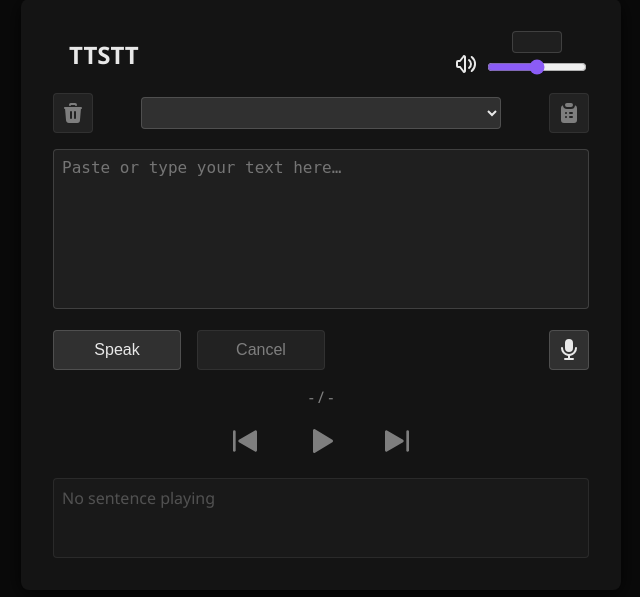
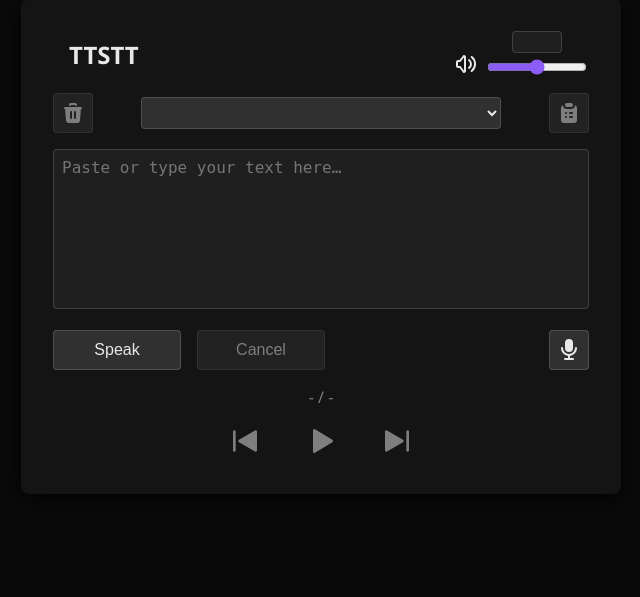
Before and after one commit to BFUR64/TTSTT, a FastAPI app: page / in a window 1280 px wide. Shown: the part 17-614 px from the top of the page, without its empty margins (319-959 px from the left). Run offline with FastAPI, Linux system fonts and the light colour scheme; lists and menus that the app fills with data are empty.

Commit message:
refactor: Remove sentence row

```diff
--- a/src/ttstt/static/css/media-player.css
+++ b/src/ttstt/static/css/media-player.css
@@ -3,7 +3,6 @@
     flex-direction: column;
     align-items: center;
     gap: 1rem;
-    margin-bottom: 1rem;
 }
 
 .media-player .player-controls {
--- a/src/ttstt/static/css/sentence-row.css
+++ /dev/null
@@ -1,10 +0,0 @@
-#current-sentence {
-    display: block;
-    height: 5rem;
-    padding: 0.5rem;
-
-    background: var(--surface-3);
-    color: var(--text-muted);
-    border: 1px solid var(--border);
-    border-radius: 4px;
-}
--- a/src/ttstt/templates/index.html
+++ b/src/ttstt/templates/index.html
@@ -12,7 +12,6 @@
     <link rel="stylesheet" href="/static/css/text-area.css">
     <link rel="stylesheet" href="/static/css/controls-row.css">
     <link rel="stylesheet" href="/static/css/media-player.css">
-    <link rel="stylesheet" href="/static/css/sentence-row.css">
     <link rel="stylesheet" href="/static/css/state.css">
 </head>
 <body>
@@ -115,8 +114,6 @@
             </button>
         </div>
     </div>
-
-    <span class="is-disabled" id="current-sentence">No sentence playing</span>
 </div>
 <script type="module" src="/static/js/app.js"></script>
 </body>
```
